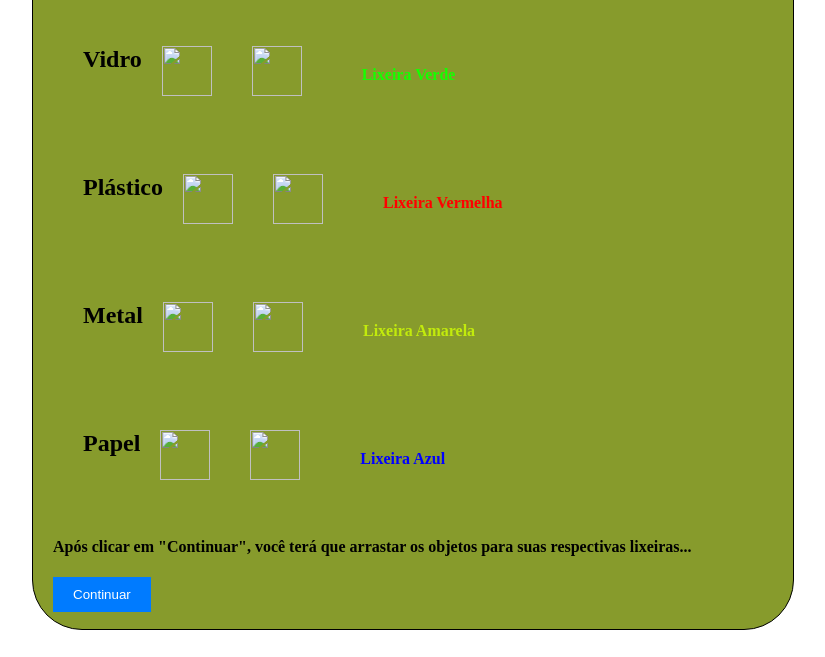
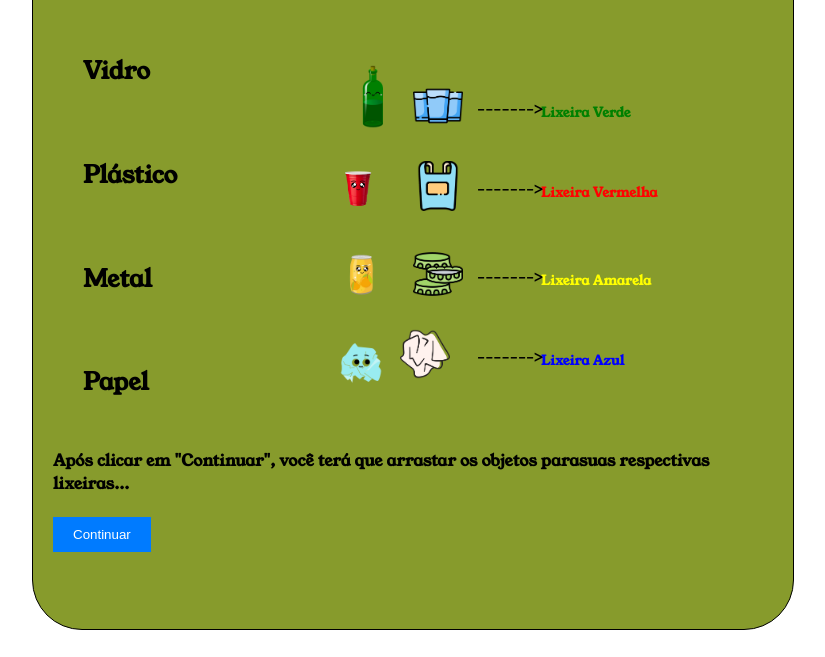
Before and after one commit to pdrnh23/3-POINTS-TRASH-GAME, a plain HTML site: page Página de instruções/main.html in a window 1280 px wide. Shown: the part 159-816 px from the top of the page, without its empty margins (227-1052 px from the left). Drawn offline with Linux system fonts and the light colour scheme.

Commit message:
3 POINTS TRASH GAME V2

```diff
--- /dev/null
+++ b/Gamer Over/style.css
@@ -0,0 +1,54 @@
+body {
+  font-family: 'Open Sans', sans-serif;
+  background-image: url('./imagem/paisagem-em-branco-no-parque-natural-durante-o-dia_1308-62625.jpg');
+  background-size: cover;
+  background-repeat: no-repeat;
+  background-attachment: fixed;
+}
+
+.h1Title {
+  text-align: center;
+  font-size: 70px;
+}
+
+.pPharse {
+  font-size: 20px;
+  font-weight: bold;
+  text-align: center;
+}
+
+.button1{
+  position: absolute;
+  top: 700px;
+  left: 100px;
+  background-color: #f00707;
+  color: rgb(0, 0, 0);
+  border: 2px solid #f00707;
+  border-radius: 25px;
+  padding: 10px 20px;
+  width: 200px;
+  height: 50px;
+  cursor: pointer;
+  text-decoration: none;
+  text-align: center;
+  line-height: 50px;
+  font-weight: bold;
+}
+
+.button2{
+  position: absolute;
+  top: 700px;
+  left: 1200px;
+  background-color: #0fe40b;
+  color: rgb(0, 0, 0);
+  border: 2px solid #0fe40b;
+  border-radius: 25px;
+  padding: 10px 20px;
+  width: 200px;
+  height: 50px;
+  cursor: pointer;
+  text-decoration: none;
+  text-align: center;
+  line-height: 50px;
+  font-weight: bold;
+}
--- a/Página de instruções/main.html
+++ b/Página de instruções/main.html
@@ -1,48 +1,51 @@
 <!DOCTYPE html>
 <html lang="pt-BR">
+
 <head>
-    <meta charset="UTF-8">
-    <meta name="viewport" content="width=device-width, initial-scale=1.0">
+    <meta charset="UTF-8" />
+    <meta name="viewport" content="width=device-width, initial-scale=1.0" />
     <title>Instruçoes</title>
-    <link rel="stylesheet" type="text/css" href="style.css">
+    <link rel="stylesheet" type="text/css" href="style.css" />
+</head>
 
-</head>
 <body>
     <div class="conteiner">
-
         <div class="box">
             <h1 class="titleBox">Destino correto para cada tipo de lixo</h1>
             <div class="div">
                 <h2>Vidro</h2>
-            <img class="imagens" src=""  width="50" height="50">
-            <img class="imagens" src=""  width="50" height="50">
-            <h4 class="textGlassGreen">Lixeira Verde</h4>
+                <img class="imagemGarrfaVidro" src="./img/garrafaVidro.png" />
+                <img class="copoDeVidro" src="./img/copoDeVidro.png" />
+                <p class="flexa">-------></p>
+                <h5 class="tileLixeiraVerde">Lixeira Verde</h5>
             </div>
 
             <div class="div">
                 <h2>Plástico</h2>
-            <img class="imagens" src=""  width="50" height="50">
-            <img class="imagens" src=""  width="50" height="50">
-            <h4 class="textPlasticRed">Lixeira Vermelha</h4>
+                <img class="imagemCopoPlastico" src="./img/copoPlastico.png" />
+                <img class="sacolaDePlastico" src="./img/sacolaPlastico.png" />
+                <p class="flexa2">-------></p>
+                <h5 class="tileLixeiraVermelha">Lixeira Vermelha</h5>
             </div>
 
             <div class="div">
                 <h2>Metal</h2>
-            <img class="imagens" src=""  width="50" height="50">
-            <img class="imagens" src=""  width="50" height="50">
-            <h4 class="textMetalYellow">Lixeira Amarela</h4>
-
+                <img class="imagemLataMetal" src="./img/lataMetal.png" />
+                <img class="tampaMetal" src="./img/tampaGarrafaMetal.png" />
+                <p class="flexa3">-------></p>
+                <h5 class="tileLixeiraAmarela">Lixeira Amarela</h5>
             </div>
             <div class="div">
                 <h2>Papel</h2>
-            <img class="imagens" src=""  width="50" height="50">
-            <img class="imagens" src=""  width="50" height="50">
-            <h4 class="textPaperBlue">Lixeira Azul</h4>
+                <img class="imagemPapelAmssado1" src="./img/papelAmassado.png" width="100" height="100" />
+                <img class="papelAmssado2" src="./img/papelAmassado2.png" />
+                <p class="flexa4">-------></p>
+                <h5 class="tileLixeiraAzul">Lixeira Azul</h5>
             </div>
-        <h4>Após clicar em "Continuar", você terá que arrastar os objetos para suas respectivas lixeiras...</h4>
-        <button class="button" >Continuar</button>
+            <h4>Após clicar em "Continuar", você terá que arrastar os objetos parasuas respectivas lixeiras...</h4>
+            <button class="button">Continuar</button>
         </div>
     </div>
+</body>
 
-</body>
 </html>
--- a/Página de instruções/style.css
+++ b/Página de instruções/style.css
@@ -1,4 +1,6 @@
-.conteiner{
+@import url('https://fonts.googleapis.com/css2?family=Young+Serif&display=swap');
+
+.conteiner {
 	display: flex;
 }
 
@@ -7,6 +9,7 @@ body {
 	justify-content: center;
 	align-items: center;
 	height: 100vh;
+	font-family: 'Young Serif', serif;;
 }
 
 .box {
@@ -25,15 +28,12 @@ body {
 	margin: 30px;
 }
 
-.imagens{
-    margin: 20px;
-}
-
 .titleBox {
 	font-size: xx-large;
 	margin: 50px;
 	text-align: center;
 }
+
 .button {
 	display: flex;
 	vertical-align: top;
@@ -46,26 +46,136 @@ body {
 	float: left;
 }
 
-.textPaperBlue{
+.textPaperBlue {
 	padding: 20px;
 	color: blue;
 	margin: 20px;
 }
 
-.textGlassGreen{
+.textGlassGreen {
 	padding: 20px;
 	color: rgb(21, 255, 0);
 	margin: 20px;
 }
 
-.textMetalYellow{
+.textMetalYellow {
 	padding: 20px;
 	color: rgb(194, 235, 12);
 	margin: 20px;
 }
 
-.textPlasticRed{
+.textPlasticRed {
 	padding: 20px;
 	color: rgb(255, 0, 0);
 	margin: 20px;
 }
+
+.imagemLataMetal{
+	position: absolute;
+	top: 48%;
+	left: 42%;
+	width: 100px;
+	height: 100px;
+}
+
+.imagemCopoPlastico{
+	position: absolute;
+	top: 39%;
+	left: 43%;
+	width: 70px;
+	height: 70px;
+}
+
+.imagemGarrfaVidro{
+	position: absolute;
+	top: 26%;
+	left: 43%;
+	width: 100px;
+	height: 100px;
+}
+
+.imagemPapelAmssado1{
+	position: absolute;
+	top: 59%;
+	left: 42%;
+}
+
+.copoDeVidro{
+	position: absolute;
+	top: 30%;
+	left: 50%;
+	width: 50px;
+}
+
+.sacolaDePlastico{
+	position: absolute;
+	top: 40%;
+	left: 50%;
+	width: 50px;
+}
+
+.papelAmssado2{
+	position: absolute;
+	top: 61%;
+	left: 49%;
+	width: 50px;
+}
+
+.tampaMetal{
+	position: absolute;
+	top: 51%;
+	left: 50%;
+	width: 50px;
+}
+
+.flexa{
+	position: absolute;
+	top: 30%;
+	left: 55%;
+}
+
+.flexa2{
+	position: absolute;
+	top: 40%;
+	left: 55%;
+}
+
+.flexa3{
+	position: absolute;
+	top: 51%;
+	left: 55%;
+}
+
+.flexa4{
+	position: absolute;
+	top: 61%;
+	left: 55%;
+}
+
+.tileLixeiraVerde{
+	position: absolute;
+	top: 30%;
+	left: 60%;
+	color: green
+}
+
+.tileLixeiraVermelha{
+	position: absolute;
+	top: 40%;
+	left: 60%;
+	color: red;
+}
+
+.tileLixeiraAmarela{
+	position: absolute;
+	top: 51%;
+	left: 60%;
+	color: yellow;
+}
+
+.tileLixeiraAzul{
+	position: absolute;
+	top: 61%;
+	left: 60%;
+	color: blue;
+}
```
Also changed, not shown: Gamer Over/main.html (added, +21 -0 lines), Lógica do jogo/main.html (+3 -3 lines), Gamer Over/imagem/paisagem-em-branco-no-parque-natural-durante-o-dia_1308-62625.jpg (added), Página de instruções/img/bola de papel massada.jpg (deleted), Página de instruções/img/copoDeVidro.png (added), Página de instruções/img/copoPlastico.png (added), Página de instruções/img/garrafaVidro.png (added), Página de instruções/img/lataMetal.png (added), Página de instruções/img/papelAmassado.png (added), Página de instruções/img/papelAmassado2.png (added), Página de instruções/img/sacolaPlastico.png (added), Página de instruções/img/tampaGarrafaMetal.png (added). Lines whose indentation alone changed are shown as unchanged.
